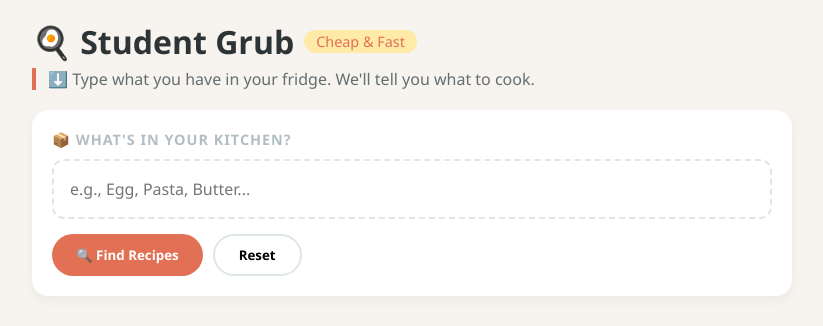
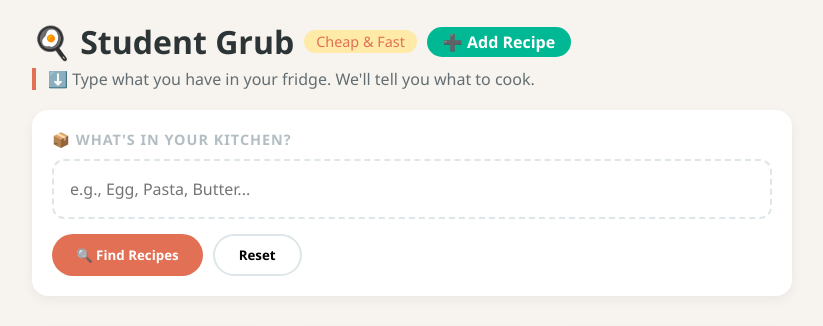
Before and after one commit to not-that-python/uni_recipies, a Flask app: page / in a window 1280 px wide. Shown: the top 326 px of the page, without its empty margins (228-1051 px from the left). Run offline with Flask 3, Linux system fonts and the light colour scheme; data comes from the database, SQL or seed files in the repository; some libraries are stand-ins or nearby versions.

Commit message:
updated app.py and index.html to link to add.html

```diff
--- a/app.py
+++ b/app.py
@@ -15,6 +15,10 @@
 @app.route('/')
 def home():
     return render_template('index.html')
+
+@app.route('/add')
+def add_recipe_page():
+    return render_template('add.html')
 
 # API 1: Get ALL recipes (for the main feed)
 @app.route('/api/recipes')
--- a/templates/index.html
+++ b/templates/index.html
@@ -218,7 +218,11 @@
 </head>
 <body>
 
-    <h1>🍳 Student Grub <small>Cheap & Fast</small></h1>
+    <h1>
+    🍳 Student Grub
+    <small>Cheap & Fast</small>
+    <a href="/add" style="float:right; font-size:1rem; background:#00b894; color:white; padding:4px 16px; border-radius:20px; text-decoration:none;">➕ Add Recipe</a>
+</h1>
     <p class="subhead">⬇️ Type what you have in your fridge. We'll tell you what to cook.</p>
 
     <!-- PANTRY SEARCH -->
```
